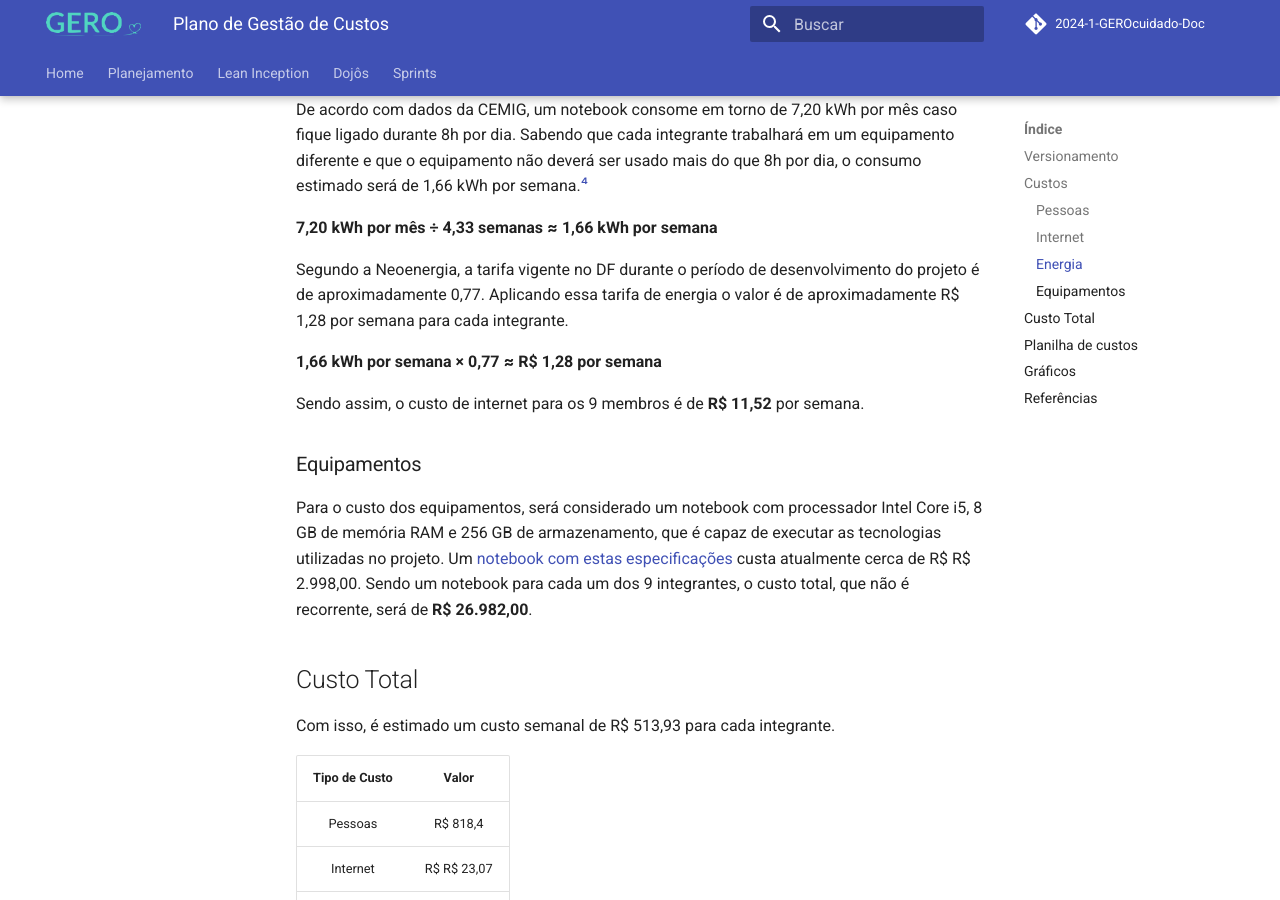
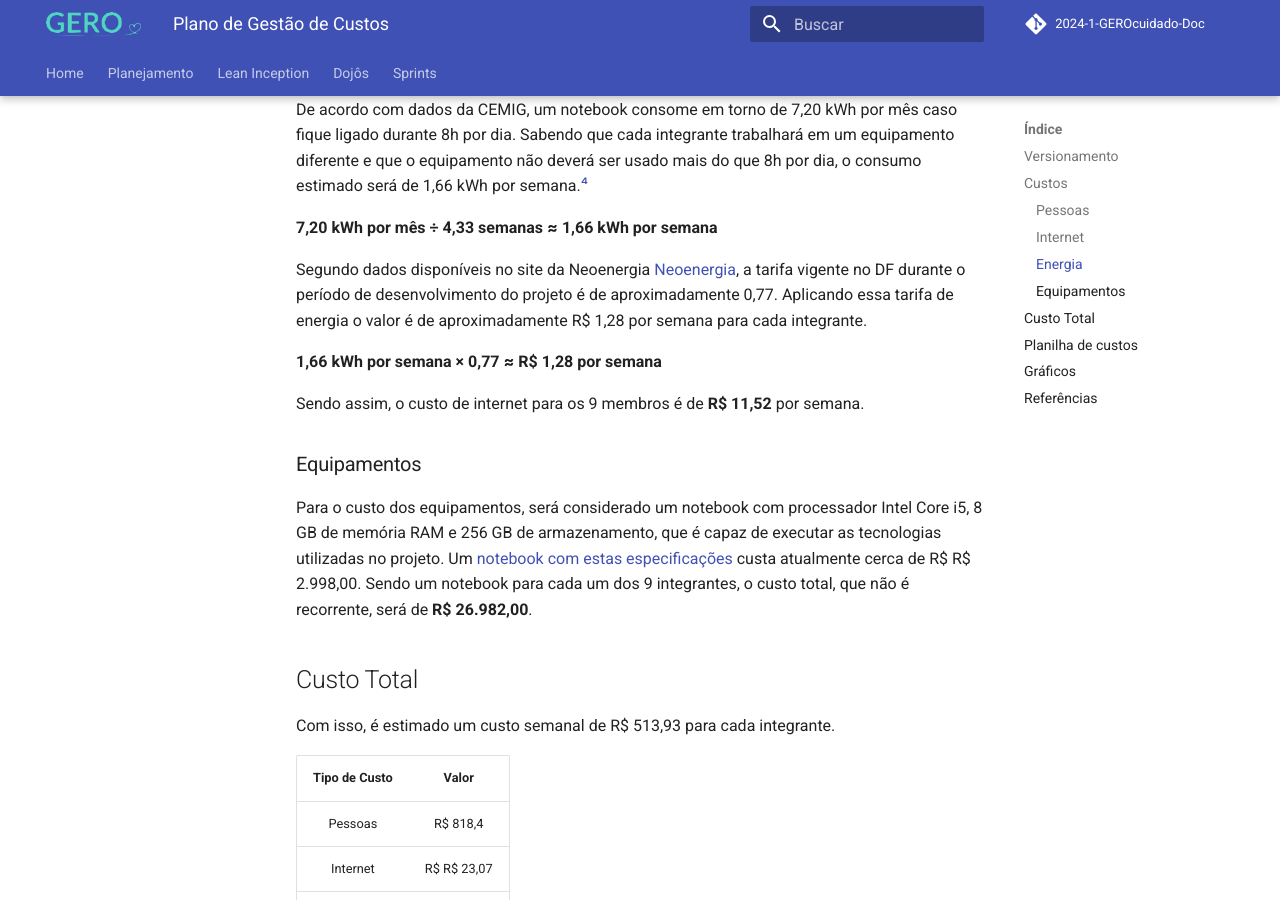
Before and after one commit to fga-eps-mds/2024-1-GEROcuidado-Doc, an MkDocs documentation site: the page built from docs/gestaoDoProjeto/planoDeCusto.md, in a window 1280 px wide and 900 px high, scrolled down 1392 px. Built offline with MkDocs 1.6.1 and Material for MkDocs 9.7.7, drawn with Linux system fonts in a browser that asks for light colours; comment, search, counter and statistics services are not loaded; some of the changed text lies outside the part shown.

Commit message:
docs: Adding a reference to the energy tariff text

```diff
--- a/docs/gestaoDoProjeto/planoDeCusto.md
+++ b/docs/gestaoDoProjeto/planoDeCusto.md
@@ -39,7 +39,7 @@ De acordo com dados da CEMIG, um notebook consome em torno de 7,20 kWh por mês
 
 **7,20 kWh por mês ÷ 4,33 semanas ≈ 1,66 kWh por semana**
 
-Segundo a Neoenergia, a tarifa vigente no DF durante o período de desenvolvimento do projeto é de aproximadamente 0,77. Aplicando essa tarifa de energia o valor é de aproximadamente R$ 1,28 por semana para cada integrante.
+Segundo dados disponíveis no site da Neoenergia <a href=./#referencias>Neoenergia</a>, a tarifa vigente no DF durante o período de desenvolvimento do projeto é de aproximadamente 0,77. Aplicando essa tarifa de energia o valor é de aproximadamente R$ 1,28 por semana para cada integrante.
 
 **1,66 kWh por semana × 0,77 ≈ R$ 1,28 por semana**
 
@@ -91,3 +91,5 @@ TO-DO
 > [3] Melhor Escolha. Internet em Brasília. Disponível em: https://melhorescolha.com/internet-banda-larga/brasilia-df. Acesso em: 13 jul. 2024.
 
 > [4] Showmetech. Gastando muita energia? Descubra 10 eletrônicos vilões da conta de luz. Disponível em: https://www.showmetech.com.br/eletronicos-que-mais-consomem-energia. Acesso em: 13 jul. 2024.
+
+> [5] Neoenergia. Composição Tarifária. Disponível em: https://www.neoenergia.com/web/brasilia/sua-casa/composicao-tarifaria. Acesso em: 13 jul. 2024.
```
